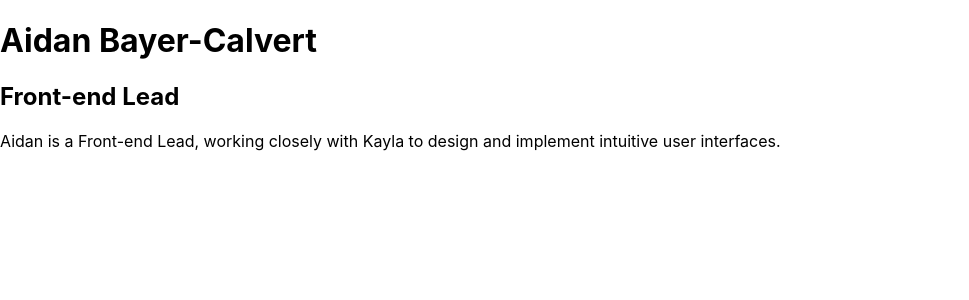
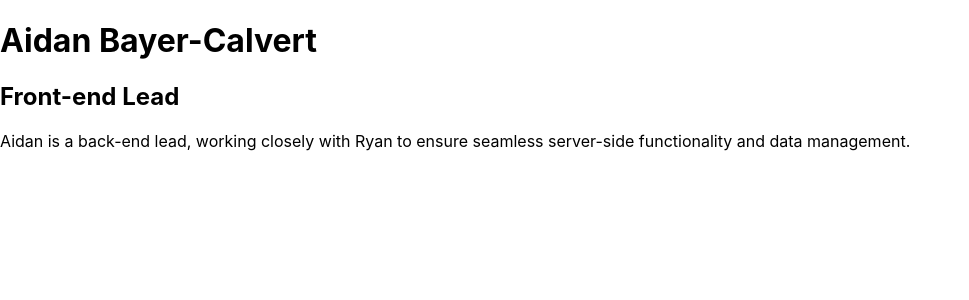
Before and after one commit to NadirAli17/CSC648-Project, a React (Create React App) app in the folder web/: page /team/aidan-bayer-calvert in a window 1280 px wide. Shown: the top 300 px of the page, without its empty margins (0-969 px from the left). Built offline with nearby package versions, Linux system fonts and the light colour scheme.

Commit message:
Fix to Aidan about us role

```diff
--- a/web/src/AboutUs.js
+++ b/web/src/AboutUs.js
@@ -1,23 +1,36 @@
-import React from 'react';
-import { Link } from 'react-router-dom';
+import React from 'react'
+import { Link } from 'react-router-dom'
 
 const AboutUs = () => {
   const teamMembers = [
-    { name: "Andrew Dahlstrom", role: "Product Owner", link: "/team/andrew-dahlstrom" },
-    { name: "Jason Avina", role: "Scrum Master", link: "/team/jason-avina" },
-    { name: "Joyce Fu", role: "Scrum Master", link: "/team/joyce-fu" },
-    { name: "Nadir Ali", role: "Github Master", link: "/team/nadir-ali" },
-    { name: "Kayla Maa", role: "Front-end Lead", link: "/team/kayla-maa" },
-    { name: "Aidan Bayer-Calvert", role: "Front-end Lead", link: "/team/aidan-bayer-calvert" },
-    { name: "Ryan Flannery", role: "Back-end Lead", link: "/team/ryan-flannery" },
-  ];
+    {
+      name: 'Andrew Dahlstrom',
+      role: 'Product Owner',
+      link: '/team/andrew-dahlstrom',
+    },
+    { name: 'Jason Avina', role: 'Scrum Master', link: '/team/jason-avina' },
+    { name: 'Joyce Fu', role: 'Scrum Master', link: '/team/joyce-fu' },
+    { name: 'Nadir Ali', role: 'Github Master', link: '/team/nadir-ali' },
+    { name: 'Kayla Maa', role: 'Front-end Lead', link: '/team/kayla-maa' },
+    {
+      name: 'Aidan Bayer-Calvert',
+      role: 'Back-end Lead',
+      link: '/team/aidan-bayer-calvert',
+    },
+    {
+      name: 'Ryan Flannery',
+      role: 'Back-end Lead',
+      link: '/team/ryan-flannery',
+    },
+  ]
 
   return (
     <div className="about-us">
       <h1>About Us</h1>
       <p>
-        Welcome to our project! We are a group of 7 dedicated team members working to create
-        an amazing web application that helps users manage and track their career development.
+        Welcome to our project! We are a group of 7 dedicated team members
+        working to create an amazing web application that helps users manage and
+        track their career development.
       </p>
       <h2>Meet Our Team</h2>
       <ul>
@@ -25,12 +38,13 @@ const AboutUs = () => {
           <li key={index}>
             <Link to={member.link}>
               <strong>{member.name}</strong>
-            </Link> - {member.role}
+            </Link>{' '}
+            - {member.role}
           </li>
         ))}
       </ul>
     </div>
-  );
-};
+  )
+}
 
-export default AboutUs;
+export default AboutUs
--- a/web/src/individual-pages/AidanBayerCalvert.js
+++ b/web/src/individual-pages/AidanBayerCalvert.jsx
@@ -1,11 +1,14 @@
-import React from 'react';
+import React from "react";
 
 const AidanBayerCalvert = () => {
   return (
     <div className="team-member">
       <h1>Aidan Bayer-Calvert</h1>
       <h2>Front-end Lead</h2>
-      <p>Aidan is a Front-end Lead, working closely with Kayla to design and implement intuitive user interfaces.</p>
+      <p>
+        Aidan is a back-end lead, working closely with Ryan to ensure seamless
+        server-side functionality and data management.
+      </p>
     </div>
   );
 };
```
Also changed, not shown: web/src/individual-pages/AndrewDahlstrom.jsx (renamed from web/src/individual-pages/AndrewDahlstrom.js), web/src/individual-pages/JasonAvina.jsx (renamed from web/src/individual-pages/JasonAvina.js), web/src/individual-pages/JoyceFu.jsx (renamed from web/src/individual-pages/JoyceFu.js), web/src/individual-pages/KaylaMaa.jsx (renamed from web/src/individual-pages/KaylaMaa.js), web/src/individual-pages/NadirAli.jsx (renamed from web/src/individual-pages/NadirAli.js), web/src/individual-pages/RyanFlannery.jsx (renamed from web/src/individual-pages/RyanFlannery.js).
